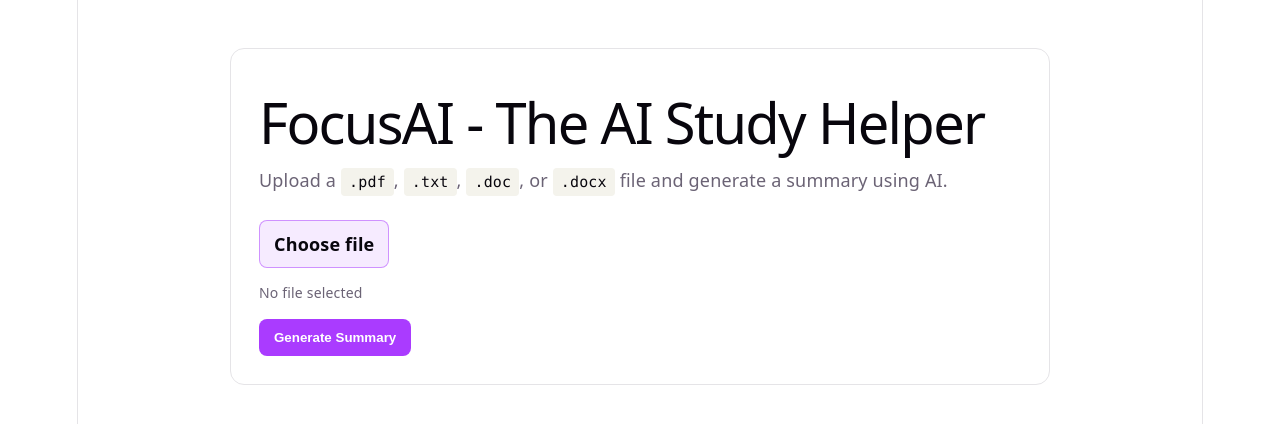
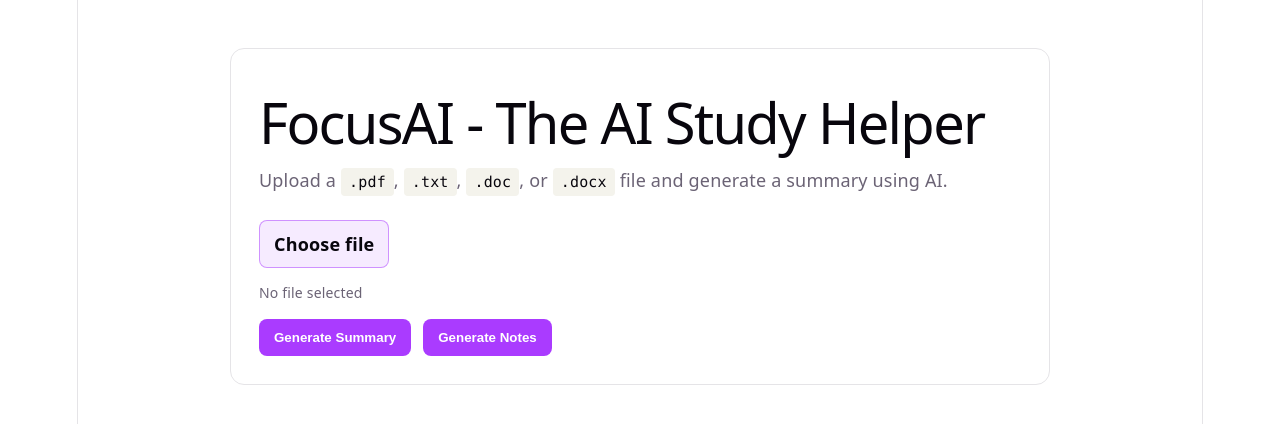
Before and after one commit to A2BUSY/focusai, a React (Vite) app: page / in a window 1280 px wide. Shown: the top 424 px of the page. Built offline with nearby package versions, Linux system fonts and the light colour scheme.

Commit message:
display the generated notes

```diff
--- a/src/App.css
+++ b/src/App.css
@@ -72,9 +72,21 @@ button:disabled {
     padding-top: 20px;
 }
 
-.summary pre {
+.summary pre,
+.notes pre {
     white-space: pre-wrap;
     word-break: break-word;
     font: 15px/1.6 var(--sans);
     margin: 0;
 }
+
+.notes {
+    margin-top: 24px;
+    border-top: 1px solid var(--border);
+    padding-top: 20px;
+}
+
+.button-container {
+    display: flex;
+    gap: 12px;
+}
--- a/src/App.jsx
+++ b/src/App.jsx
@@ -4,8 +4,9 @@ import './App.css';
 function App() {
     const [file, setFile] = useState(null);
     const [summary, setSummary] = useState('');
+    const [notes, setNotes] = useState('');
     const [error, setError] = useState('');
-    const [loading, setLoading] = useState(false);
+    const [loading, setLoading] = useState(null);
 
     const fileLabel = useMemo(() => {
         if (!file) {
@@ -16,23 +17,20 @@ function App() {
         }
     }, [file]);
 
-    async function handleSubmit(event) {
-        // Prevent the default form submission behavior
-        event.preventDefault();
+    async function requestDocument(endpoint, { onSuccess, fallbackError }) {
         if (!file) {
             setError('Please choose a document first.');
             return;
         }
 
-        setLoading(true);
+        setLoading(endpoint);
         setError('');
-        setSummary('');
 
         try {
             const formData = new FormData();
             formData.append('document', file);
 
-            const response = await fetch('/api/notes', {
+            const response = await fetch(endpoint, {
                 method: 'POST',
                 body: formData,
             });
@@ -45,15 +43,32 @@ function App() {
                 throw new Error(response.ok ? 'Server returned invalid JSON.' : `Request failed (${response.status}).`);
             }
             if (!response.ok) {
-                throw new Error(data.error || 'Unable to generate summary.');
+                throw new Error(data.error || fallbackError);
             }
 
-            setSummary(data.summary);
+            onSuccess(data);
         } catch (requestError) {
-            setError(requestError instanceof Error ? requestError.message : 'Unable to generate summary.');
+            setError(requestError instanceof Error ? requestError.message : fallbackError);
         } finally {
-            setLoading(false);
+            setLoading(null);
         }
+    }
+
+    async function handleGenerateSummary(event) {
+        event.preventDefault();
+        setSummary('');
+        await requestDocument('/api/summarize', {
+            onSuccess: (data) => setSummary(data.summary),
+            fallbackError: 'Unable to generate summary.',
+        });
+    }
+
+    async function handleGenerateNotes() {
+        setNotes('');
+        await requestDocument('/api/notes', {
+            onSuccess: (data) => setNotes(data.summary),
+            fallbackError: 'Unable to generate notes.',
+        });
     }
 
     return (
@@ -65,7 +80,7 @@ function App() {
                     generate a summary using AI.
                 </p>
 
-                <form onSubmit={handleSubmit}>
+                <form onSubmit={handleGenerateSummary}>
                     <label htmlFor='document' className='file-input'>
                         Choose file
                         <input
@@ -75,14 +90,21 @@ function App() {
                             onChange={(event) => {
                                 setFile(event.target.files?.[0] || null);
                                 setSummary('');
+                                setNotes('');
                                 setError('');
                             }}
                         />
                     </label>
                     <p className='file-name'>{fileLabel}</p>
-                    <button type='submit' disabled={loading}>
-                        {loading ? 'Generating summary...' : 'Generate Summary'}
-                    </button>
+                    <div className='button-container'>
+                        <button type='submit' disabled={loading !== null}>
+                            {loading === '/api/summarize' ? 'Generating summary...' : 'Generate Summary'}
+                        </button>
+                        {/* Button type is button to avoid form submission */}
+                        <button type='button' disabled={loading !== null} onClick={() => void handleGenerateNotes()}>
+                            {loading === '/api/notes' ? 'Generating notes...' : 'Generate Notes'}
+                        </button>
+                    </div>
                 </form>
 
                 {error && <p className='error'>{error}</p>}
@@ -93,6 +115,13 @@ function App() {
                         <pre>{summary}</pre>
                     </div>
                 )}
+
+                {notes && (
+                    <div className='notes'>
+                        <h2>Notes</h2>
+                        <pre>{notes}</pre>
+                    </div>
+                )}
             </section>
         </main>
     );
```
